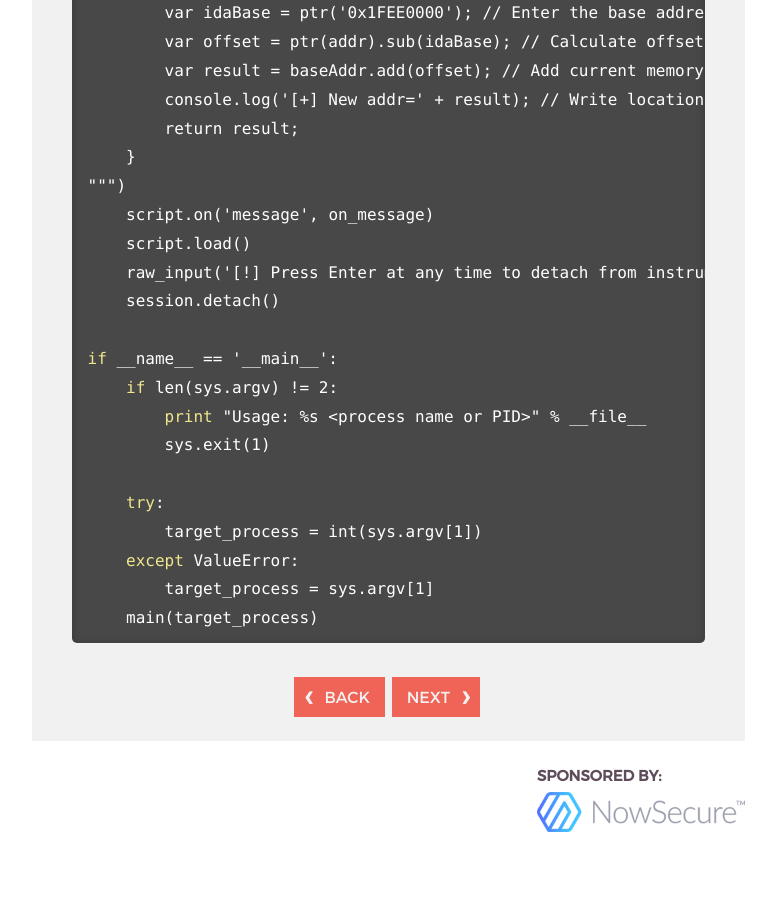
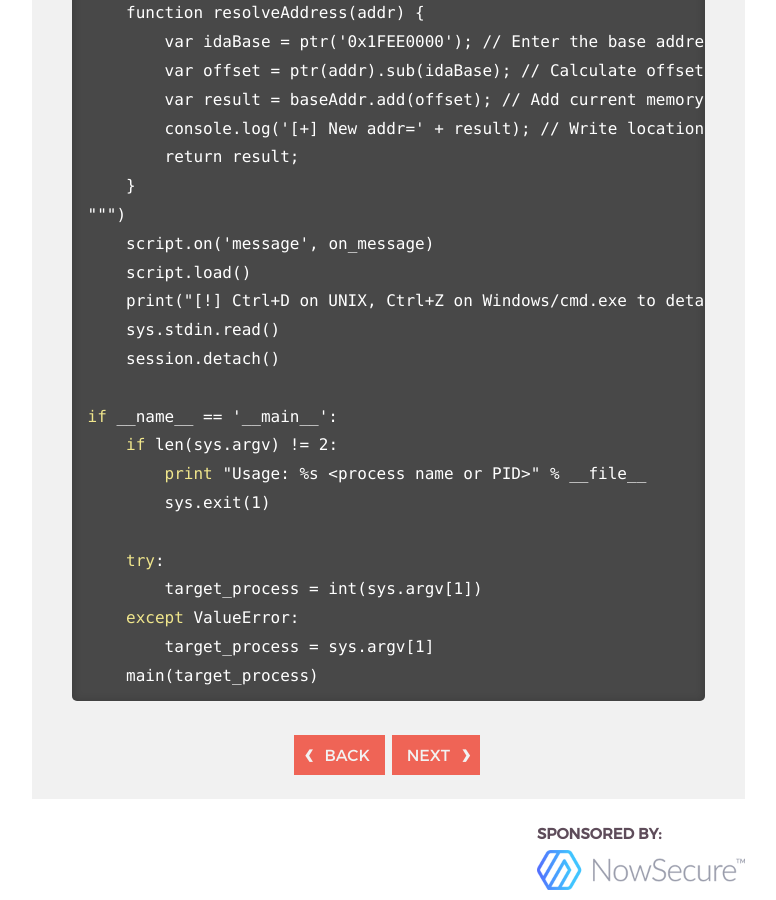
Before and after one commit to frida/frida-website, a Jekyll site: the page built from _docs/examples/windows.md, in a window 1280 px wide and 900 px high, scrolled down 1942 px. Shown: the whole window, without its empty margins (364-1140 px from the left). Built offline with Jekyll 4.4.1, drawn with Linux system fonts in a browser that asks for light colours; before the commit the page ends 2784 px from its top, so only the background shows below that; some of the changed text lies outside the part shown.

Commit message:
Improve examples (#84)

```diff
--- a/_docs/examples/windows.md
+++ b/_docs/examples/windows.md
@@ -15,11 +15,12 @@ Save this code as *bb.py*, run BB Simulator (fledge.exe), then run
 *jvm.dll*.
 
 {% highlight py %}
+from __future__ import print_function
 import frida
 import sys
 
 def on_message(message, data):
-    print "[%s] => %s" % (message, data)
+    print("[%s] => %s" % (message, data))
 
 def main(target_process):
     session = frida.attach(target_process)
@@ -75,7 +76,8 @@ def main(target_process):
 """)
     script.on('message', on_message)
     script.load()
-    raw_input('[!] Press Enter at any time to detach from instrumented program.\n\n')
+    print("[!] Ctrl+D on UNIX, Ctrl+Z on Windows/cmd.exe to detach from instrumented program.\n\n")
+    sys.stdin.read()
     session.detach()
 
 if __name__ == '__main__':
```
